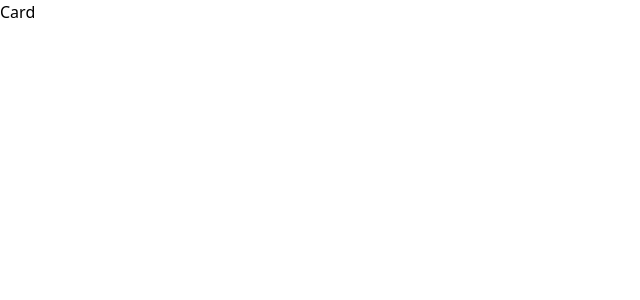
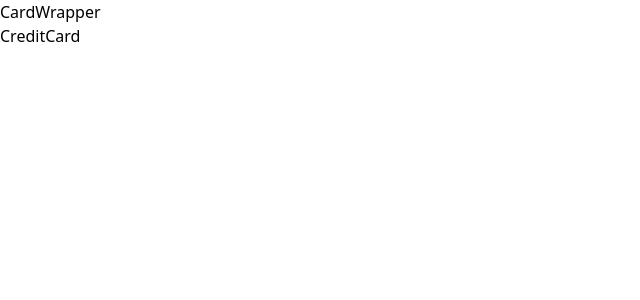
Before and after one commit to stinanerin/e-wallet, a React (Vite) app: page / in a window 1280 px wide. Shown: the top 300 px of the page, without its empty margins (0-640 px from the left). Built offline with nearby package versions, Linux system fonts and the light colour scheme.

Commit message:
Set up card components

```diff
--- /dev/null
+++ b/src/features/cards/CardWrapper.jsx
@@ -0,0 +1,11 @@
+import { CreditCard } from "./CreditCard";
+
+export const CardWrapper = () => {
+    return (
+        <div>
+            <h2>CardWrapper</h2>
+
+            <CreditCard />
+        </div>
+    );
+};
--- /dev/null
+++ b/src/features/cards/CreditCard.jsx
@@ -0,0 +1,3 @@
+export const CreditCard = () => {
+    return <div>CreditCard</div>;
+};
--- a/src/pages/Card.jsx
+++ b/src/pages/Card.jsx
@@ -1,3 +1,9 @@
+import { CardWrapper } from "../features/cards/CardWrapper";
+
 export const Card = () => {
-    return <div>Card</div>;
+    return (
+        <div>
+            <CardWrapper />
+        </div>
+    );
 };
```
Also changed, not shown: src/features/cards/Card.jsx (deleted).
